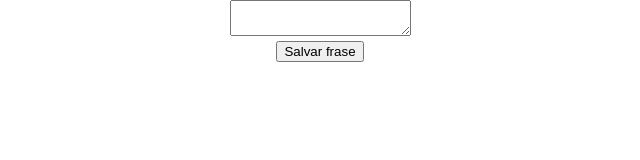
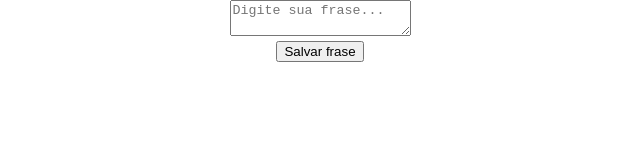
Before and after one commit to davidtpires/use-reduce, a React (Create React App) app: page / in a window 1280 px wide. Shown: the top 160 px of the page, without its empty margins (320-960 px from the left). Built offline with nearby package versions, Linux system fonts and the light colour scheme.

Commit message:
função antes do reduce

```diff
--- a/src/App.js
+++ b/src/App.js
@@ -1,5 +1,6 @@
 import logo from './logo.svg';
 import './App.css';
+import { useState } from 'react';
 
 function App() {
 
@@ -10,13 +11,36 @@ function App() {
 
   //a frase seja única
 
+  const [frase, setFrase] = useState('')
+  const [frases, setFrases] = useState([])
+
+  function salvarFrase(evento) {
+    evento.preventDefault();
+    if (frase.length < 20) {
+      alert('Ops... não são permitidas frases com menos de 20 caracteres!')
+      return
+    }
+
+    if (frases.includes(frase)) {
+      alert('Não são permitidas frases duplicadas')
+      return
+    }
+    setFrases([...frases, frase])
+  }
+
   return (
     <div className="App">
-      <form>
-        <textarea />
+      <form onSubmit={salvarFrase}>
+        <textarea
+          value={frase}
+          onChange={evento => setFrase(evento.target.value)}
+          placeholder='Digite sua frase...'
+          required
+        />
         <br />
         <button>Salvar frase</button>
       </form>
+      {frases.map((fraseAtual, index) => <p key={index}>{fraseAtual}</p>)}
     </div>
   );
 }
```
